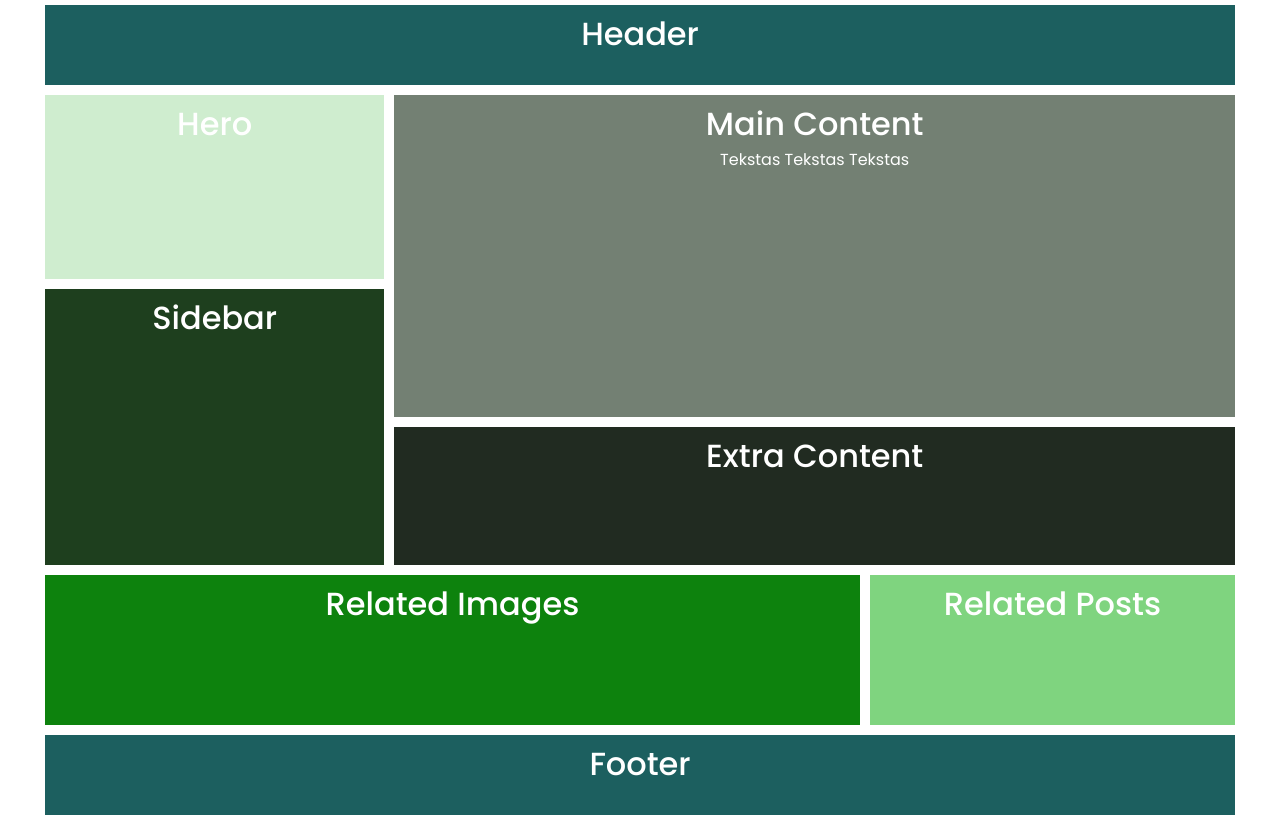
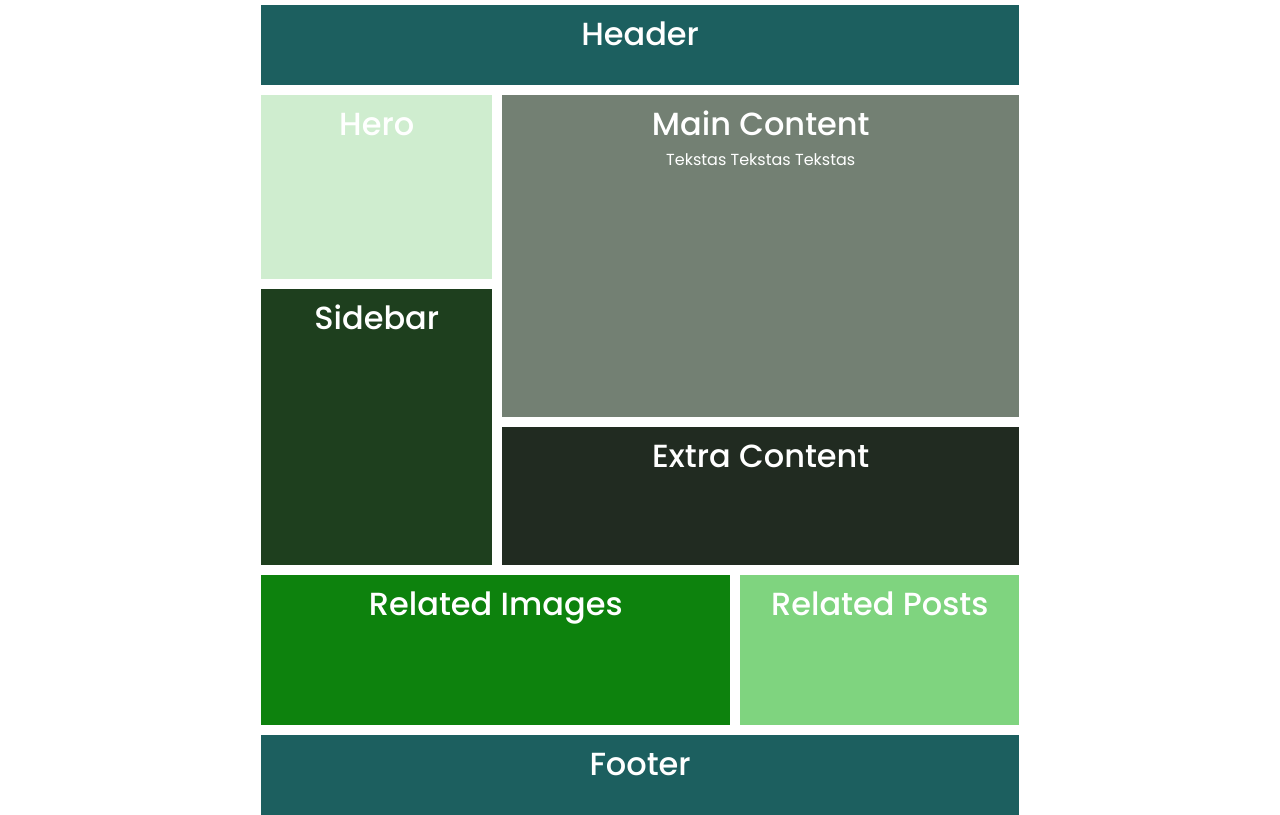
Before and after one commit to rasajaceviciene/css_hw_layout, a plain HTML site: page index.html in a window 1280 px wide. Drawn offline with Linux system fonts and the light colour scheme.

Commit message:
fixed container width

```diff
--- a/css/style.css
+++ b/css/style.css
@@ -39,7 +39,7 @@ p{
     ar galima vh? Palikau vh, kad matyciau vaizda,
     nes jei height nurodau % vartotojo sasaja nesigauna per
     visa puslapio auksti*/
-    width: 150vh;
+    width: 60vw;
     height: 100vh;
 
     /* Visa konteineri pavercia flexu,
```
